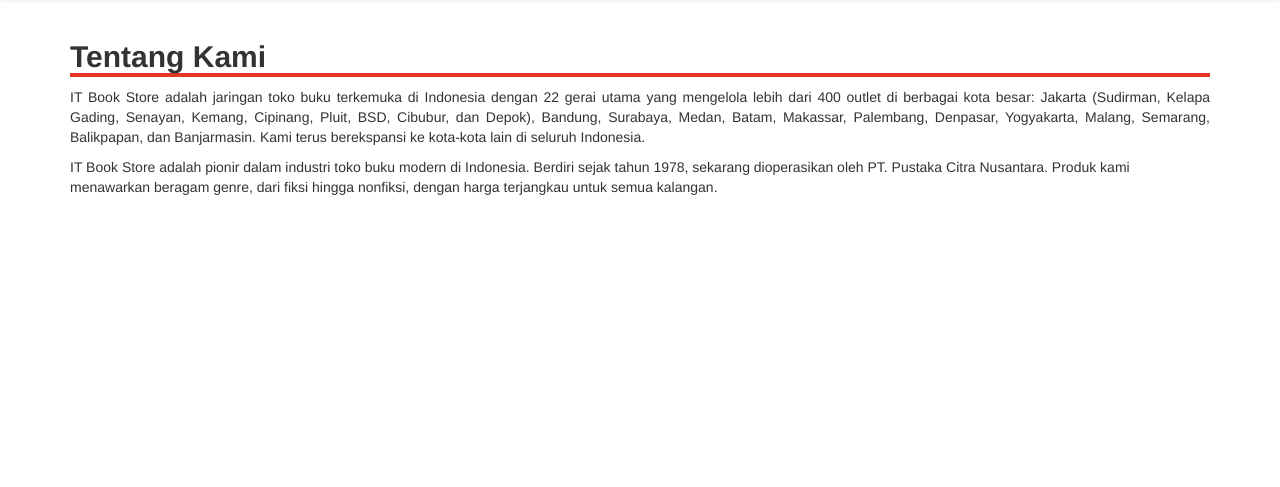
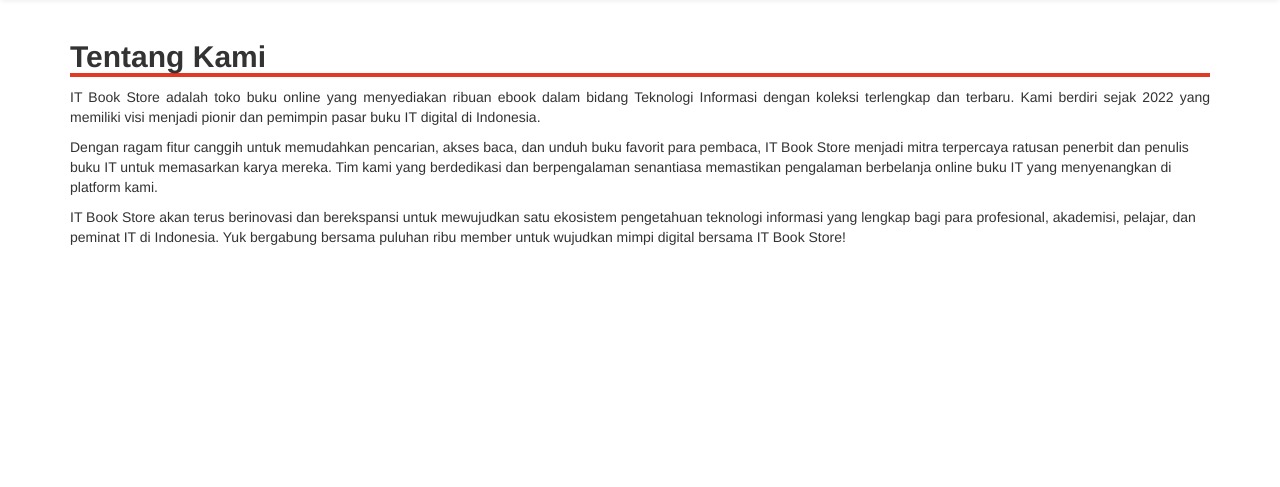
Before and after one commit to nyomanaditia/Perpustakaan-kelompok8IMK, a PHP site: page /about.php in a window 1280 px wide. Shown: the part 62-549 px from the top of the page. Run offline with PHP 8.4, Linux system fonts and the light colour scheme.

Commit message:
perbarui tentang kami

```diff
--- a/about.php
+++ b/about.php
@@ -5,9 +5,11 @@ include 'header.php';
 
 <div class="container" style="padding-bottom: 300px;">
 	<h2 style=" width: 100%; border-bottom: 4px solid #E33924"><b>Tentang Kami</b></h2>
-	<p class="text-justify">IT Book Store adalah jaringan toko buku terkemuka di Indonesia dengan 22 gerai utama yang mengelola lebih dari 400 outlet di berbagai kota besar: Jakarta (Sudirman, Kelapa Gading, Senayan, Kemang, Cipinang, Pluit, BSD, Cibubur, dan Depok), Bandung, Surabaya, Medan, Batam, Makassar, Palembang, Denpasar, Yogyakarta, Malang, Semarang, Balikpapan, dan Banjarmasin. Kami terus berekspansi ke kota-kota lain di seluruh Indonesia.</p>
+	<p class="text-justify">IT Book Store adalah toko buku online yang menyediakan ribuan ebook dalam bidang Teknologi Informasi dengan koleksi terlengkap dan terbaru. Kami berdiri sejak 2022 yang memiliki visi menjadi pionir dan pemimpin pasar buku IT digital di Indonesia.</p>
 	<p>
-		IT Book Store adalah pionir dalam industri toko buku modern di Indonesia. Berdiri sejak tahun 1978, sekarang dioperasikan oleh PT. Pustaka Citra Nusantara. Produk kami menawarkan beragam genre, dari fiksi hingga nonfiksi, dengan harga terjangkau untuk semua kalangan.</p>
+		Dengan ragam fitur canggih untuk memudahkan pencarian, akses baca, dan unduh buku favorit para pembaca, IT Book Store menjadi mitra terpercaya ratusan penerbit dan penulis buku IT untuk memasarkan karya mereka. Tim kami yang berdedikasi dan berpengalaman senantiasa memastikan pengalaman berbelanja online buku IT yang menyenangkan di platform kami.</p>
+	<p>
+		IT Book Store akan terus berinovasi dan berekspansi untuk mewujudkan satu ekosistem pengetahuan teknologi informasi yang lengkap bagi para profesional, akademisi, pelajar, dan peminat IT di Indonesia. Yuk bergabung bersama puluhan ribu member untuk wujudkan mimpi digital bersama IT Book Store!</p>
 </div>
 
 
--- a/index.php
+++ b/index.php
@@ -16,9 +16,7 @@ include 'header.php';
 
 
 	<h4 class="text-center" style="font-family: arial; padding-top: 10px; padding-bottom: 10px; font-style: italic; line-height: 29px; border-top: 2px solid #E33924; border-bottom: 2px solid #E33924;">
-		Rapi Cake & Bakery adalah salah satu pelopor pertama dalam bisnis roti modern di Indonesia. Didirikan pada tahun
-		1978, saat ini dikelola di bawah PT. Mustika Citra Rasa. Produk kami sehat, bergizi, dan terjangkau oleh semua
-		orang.</h4>
+		IT Book Store adalah toko buku online yang menyediakan ribuan ebook dalam bidang Teknologi Informasi dengan koleksi terlengkap dan terbaru. Kami berdiri sejak 2022 yang memiliki visi menjadi pionir dan pemimpin pasar buku IT digital di Indonesia.</h4>
 
 
 	<h2 style=" width: 100%; border-bottom: 4px solid #E33924; margin-top: 80px;"><b>Produk Kami</b></h2>
```
